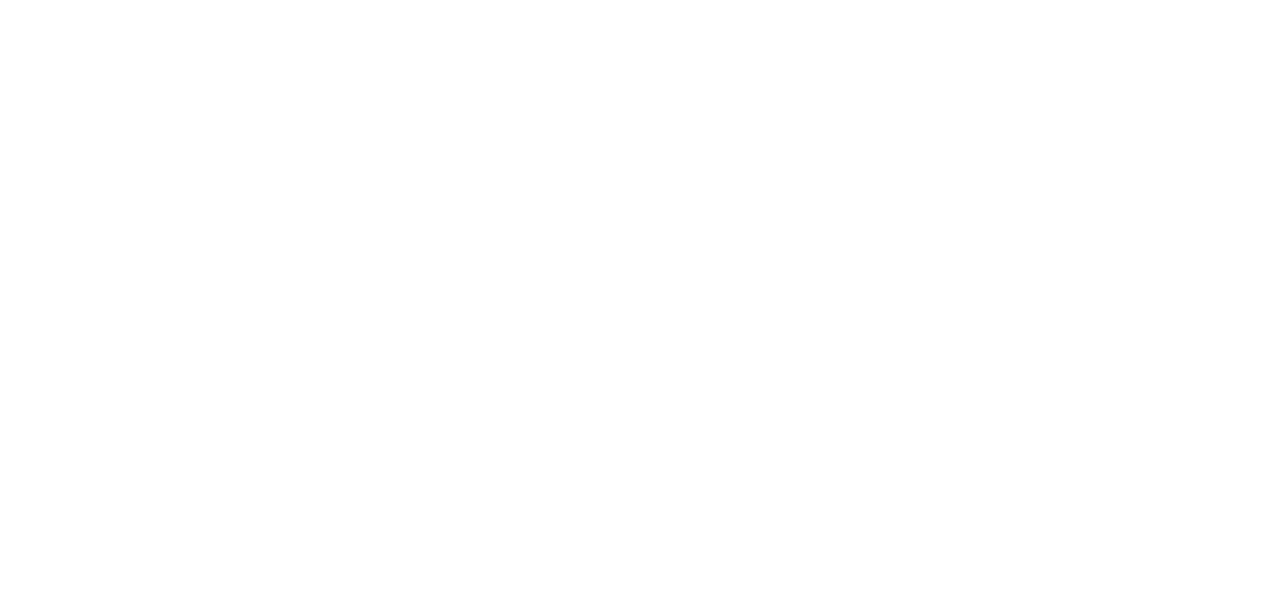
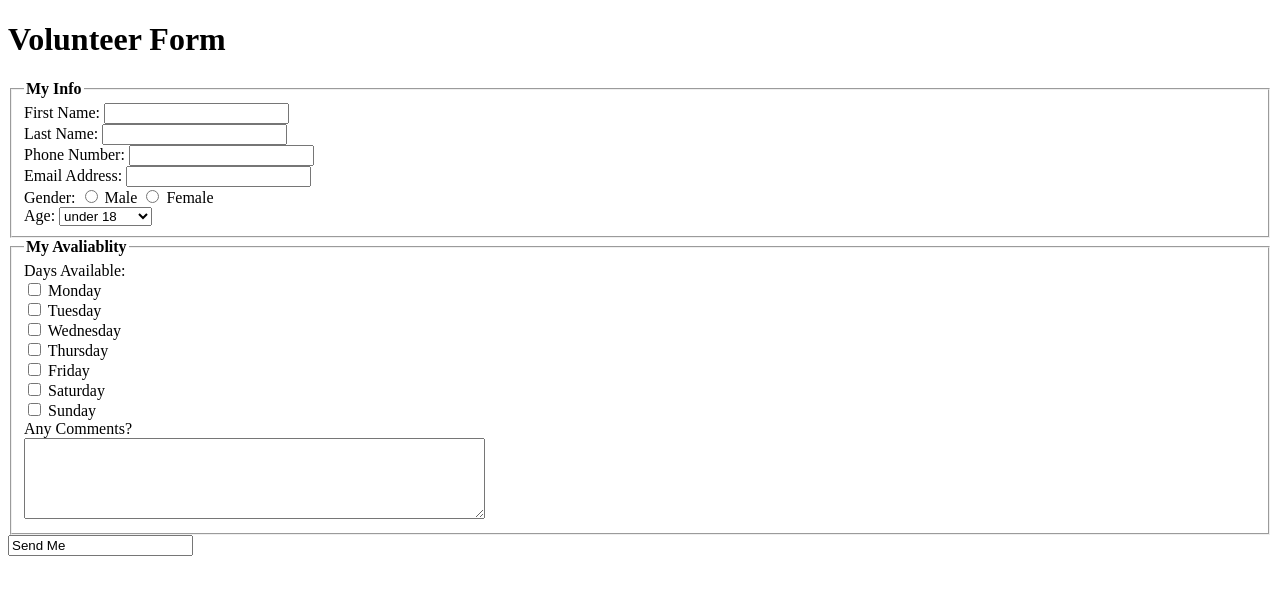
Before and after one commit to chuynh2/Lab4, a plain HTML site: page index.html in a window 1280 px wide. Drawn offline with Linux system fonts and the light colour scheme.

Commit message:
upate index

```diff
--- a/index.html
+++ b/index.html
@@ -4,4 +4,112 @@
 		<meta charset = "UTF-8">
 		<title> Volunteer Form </title>
 	</head>
+	<body>
+		<h1> Volunteer Form </h1>
+		 <form method = "POST" action = "http://bloomingdale.sat.iit.edu/kriedan/lab3formscript.php">
+			<fieldset>
+				<legend>
+					<strong> My Info </strong>
+				</legend>
+				<div>
+					<label>
+						First Name: <input type = "text" name = "first_name_field">
+					</label>
+				</div>
+				<div>
+					<label>
+						Last Name: <input type = "text" name = "last_name_field">
+					</label>
+				</div>
+				<div>
+					<label>
+						Phone Number: <input type = "tel" name = "phone_field">
+					</label>
+				</div>
+				<div>
+					<label>
+						Email Address: <input type = "email" name = "email_field">
+					</label>
+				</div>
+				<div>
+					<label> Gender: </label>
+					<input type = "radio" name = "gender_field" value = "Male">
+					<label> Male </label>
+					<input type = "radio" name = "gender_field" value = "Female">
+					<label> Female </label>
+				</div>
+				<div>
+					<label> Age: </label>
+					<select name = "age_field">
+						<option> under 18 </option>
+						<option> 18 - 24 </option>
+						<option> 25 - 34 </option>
+						<option> 35 - 44 </option>
+						<option> 45 - 54 </option>
+						<option> 55 - 64 </option>
+						<option> 65 and over </option>
+					</select>
+				</div>
+			</fieldset>
+			<fieldset>
+				<legend>
+					<strong> My Avaliablity </strong>
+				</legend>
+				<label> Days Available: </label>
+				<div>
+					<label>
+						<input type = "checkbox" name = "available_field[]" value = "Monday">
+						<label> Monday </label>
+					</label>
+				</div>
+				<div>
+					<label>
+						<input type = "checkbox" name = "available_field[]" value = "Tuesday">
+						<label> Tuesday </label>
+					</label>
+				</div>
+				<div>
+					<label>
+						<input type = "checkbox" name = "available_field[]" value = "Wednesday">
+						<label> Wednesday </label>
+					</label>
+				</div>
+				<div>
+					<label>
+						<input type = "checkbox" name = "available_field[]" value = "Thursday">
+						<label> Thursday </label>
+					</label>
+				</div>
+				<div>
+					<label>
+						<input type = "checkbox" name = "available_field[]" value = "Friday">
+						<label> Friday </label>
+					</label>
+				</div>
+				<div>
+					<label>
+						<input type = "checkbox" name = "available_field[]" value = "Saturday">
+						<label> Saturday </label>
+					</label>
+				</div>
+				<div>
+					<label>
+						<input type = "checkbox" name = "available_field[]" value = "Sunday">
+						<label> Sunday </label>
+					</label>
+				</div>
+				<div>
+					<label> Any Comments? </label>
+				</div>
+				<div>
+					<textarea name = "comments_field" rows = "5" cols = "55"></textarea>
+				</div>
+			</fieldset>
+			<div>
+				<input type = "hidden" name = "hidden_field" value = "aqiao">
+			</div>
+			<input type = "sumbit" value = "Send Me">
+		</form>
+	</body>
+
 </html>
```
